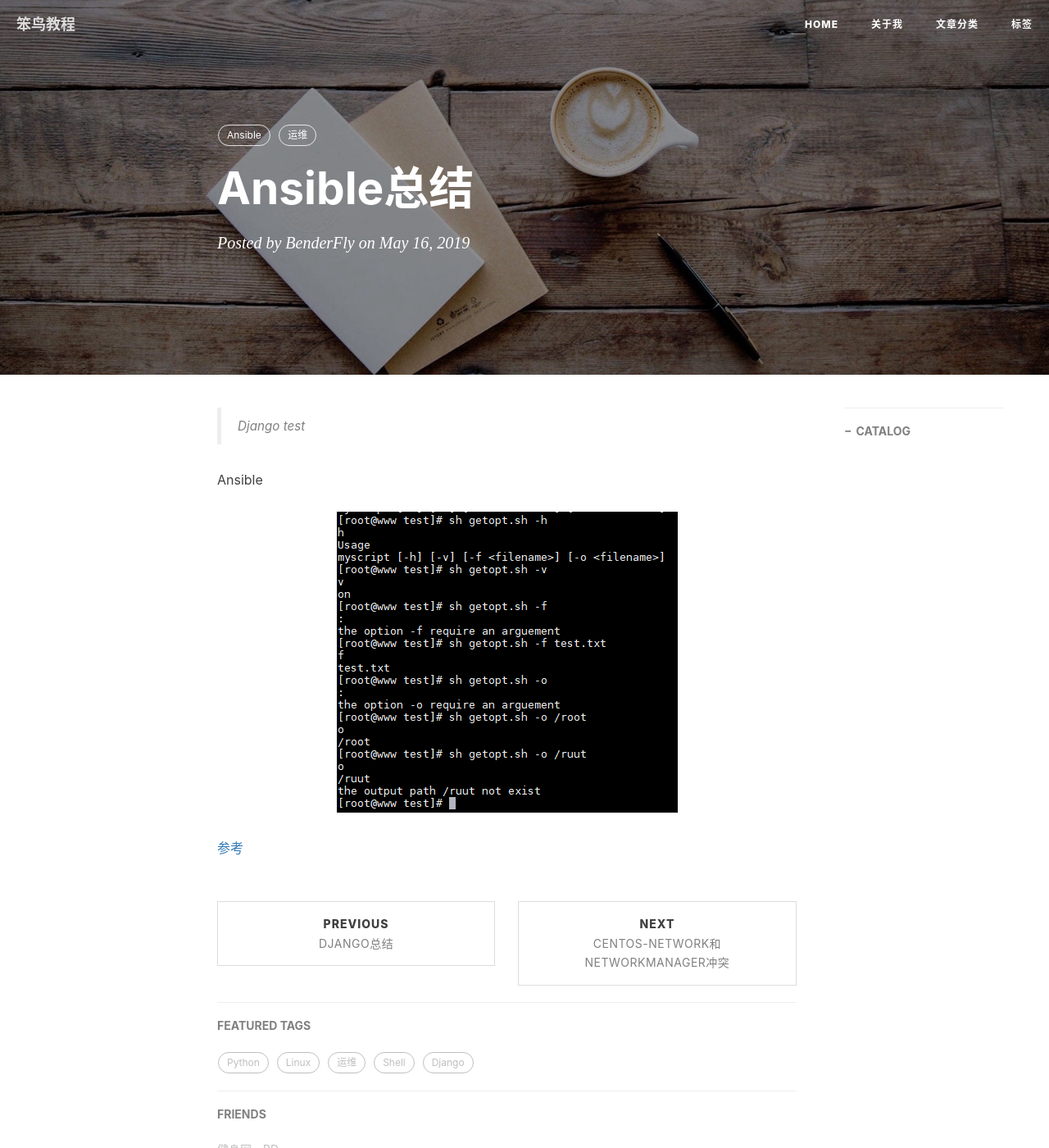
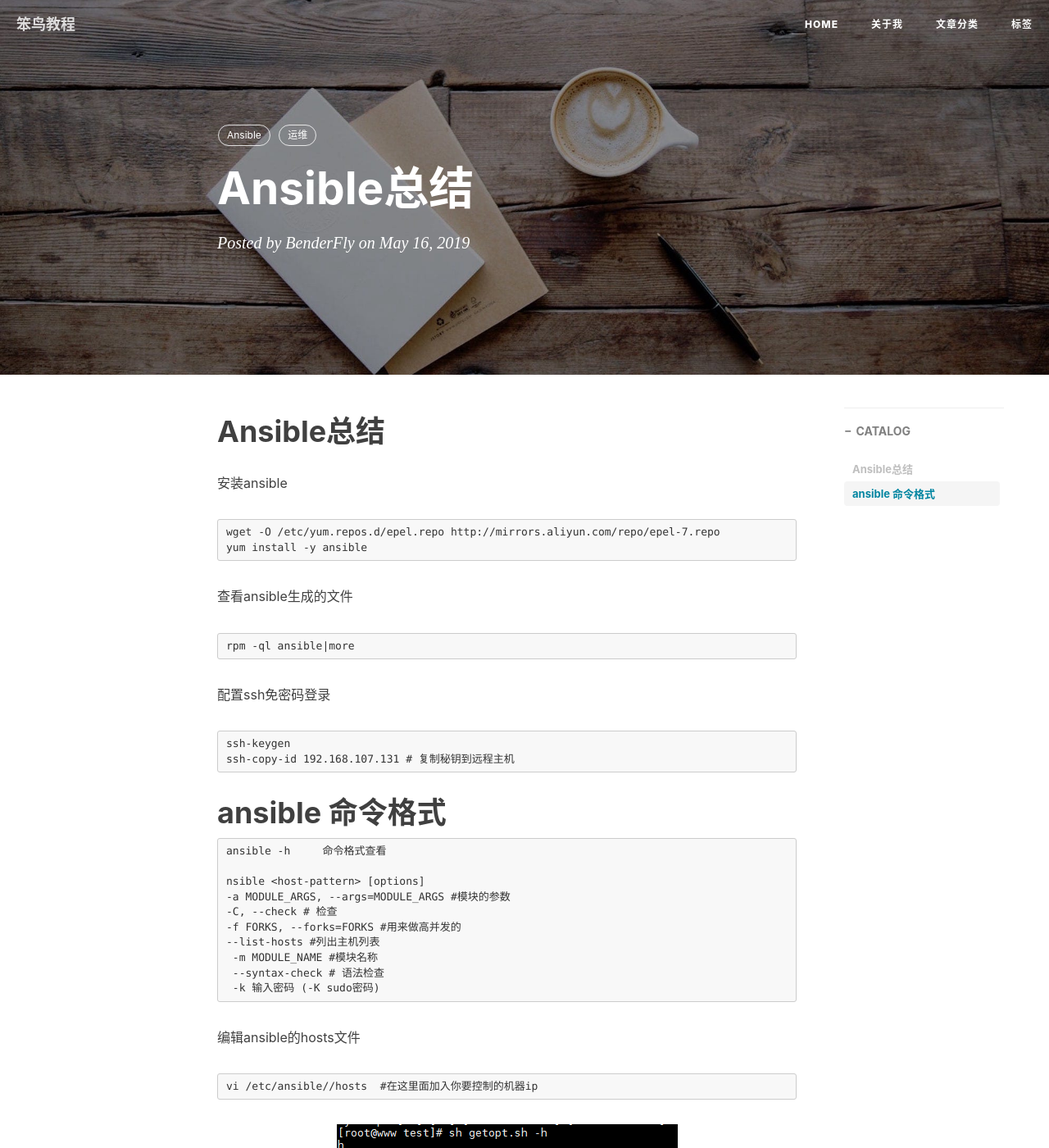
Before and after one commit to handerfly/handerfly.github.io, a Jekyll site: the page built from _posts/2019-05-16-Ansible总结.md, in a window 1280 px wide and 1400 px high. Shown: the whole window at 82% size. Built offline with Jekyll 4.4.1, drawn with Linux system fonts in a browser that asks for light colours; nearby versions of some CDN libraries; comment, search, counter and statistics services are not loaded.

Commit message:
Update 2019-05-16-Ansible总结.md

````diff
--- a/_posts/2019-05-16-Ansible总结.md
+++ b/_posts/2019-05-16-Ansible总结.md
@@ -11,10 +11,45 @@ tags:
     - 运维
 ---
 
-> Django test
+# Ansible总结
+
+安装ansible
+```
+wget -O /etc/yum.repos.d/epel.repo http://mirrors.aliyun.com/repo/epel-7.repo
+yum install -y ansible
+```
+查看ansible生成的文件
+```
+rpm -ql ansible|more
+```
+
+配置ssh免密码登录
+```
+ssh-keygen
+ssh-copy-id 192.168.107.131 # 复制秘钥到远程主机
+```
+
+# ansible 命令格式
+```
+ansible -h     命令格式查看
+
+nsible <host-pattern> [options]
+-a MODULE_ARGS, --args=MODULE_ARGS #模块的参数
+-C, --check # 检查
+-f FORKS, --forks=FORKS #用来做高并发的
+--list-hosts #列出主机列表
+ -m MODULE_NAME #模块名称
+ --syntax-check # 语法检查
+ -k 输入密码 (-K sudo密码)
+```
+
+编辑ansible的hosts文件
+```
+vi /etc/ansible//hosts  #在这里面加入你要控制的机器ip
+```
 
 
-Ansible
+
 ![getopts](https://raw.githubusercontent.com/handerfly/handerfly.github.io/master/img/getopt.png)
 
 [参考](https://www.linuxprobe.com/screen-example.html)
````
